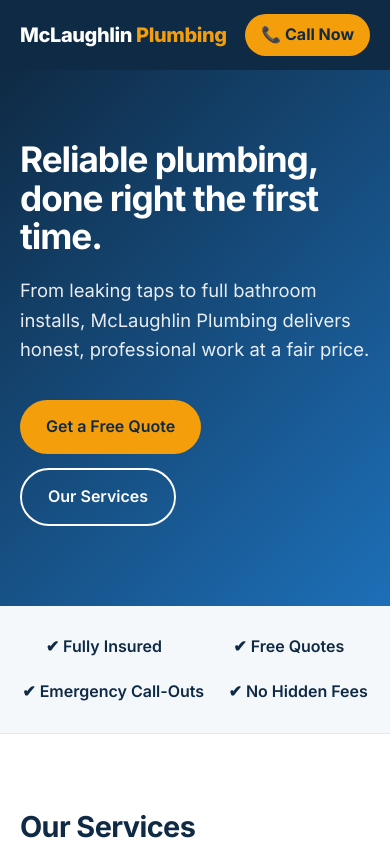
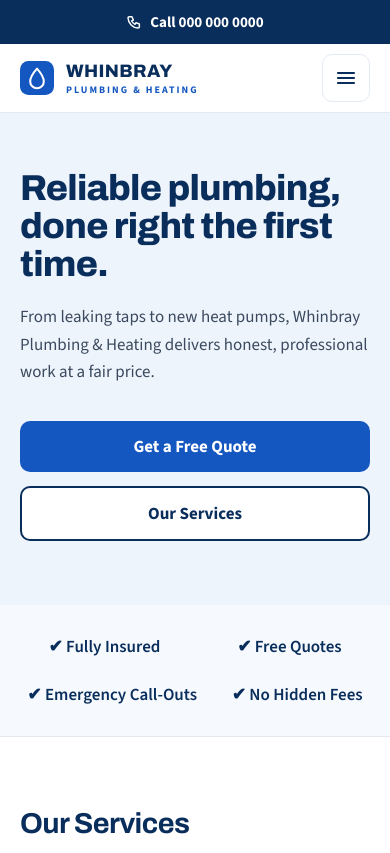
Before and after one commit to david-mcdaid/WhinbrayPlumbingAndHeating, a plain HTML site: page index.html in a window 390 px wide. Shown: the top 853 px of the page. Drawn offline with nearby package versions, Linux system fonts and the light colour scheme.

Commit message:
Rebrand to Whinbray and add responsive header with mobile menu
- Brand tokens from the approved mockup (navy/blue on white, Archivo + Source Sans 3)
- Top bar with service area and tap-to-call; sticky white header
- Hamburger menu below 860px: aria-expanded, closes on link tap / Escape,
  links stay visible if JS is unavailable
- Light hero, 48px+ touch targets, focus-visible outlines, reduced-motion
- Irish (+353) tel placeholders

Co-Authored-By: Claude Opus 5.5 <noreply@anthropic.com>
Claude-Session: https://claude.ai/code/session_01JBnELLZQWsVavSUyg8Q4EP

```diff
--- a/index.html
+++ b/index.html
@@ -1,34 +1,54 @@
 <!DOCTYPE html>
 <html lang="en">
 <head>
+  <script>document.documentElement.classList.add("js")</script>
   <meta charset="UTF-8">
   <meta name="viewport" content="width=device-width, initial-scale=1.0">
-  <title>McLaughlin Plumbing</title>
-  <meta name="description" content="McLaughlin Plumbing — reliable, local plumbing and heating services. Repairs, installations, and emergency call-outs.">
+  <title>Whinbray Plumbing &amp; Heating | Plumbers in Donegal</title>
+  <meta name="description" content="Whinbray Plumbing &amp; Heating — reliable plumbing, heating, heat pumps and ventilation across Donegal and surrounding areas. Free quotes and emergency call-outs.">
   <link rel="preconnect" href="https://fonts.googleapis.com">
   <link rel="preconnect" href="https://fonts.gstatic.com" crossorigin>
-  <link href="https://fonts.googleapis.com/css2?family=Inter:wght@400;500;600;700;800&display=swap" rel="stylesheet">
+  <link href="https://fonts.googleapis.com/css2?family=Archivo:wght@700;800&family=Source+Sans+3:wght@400;600;700&display=swap" rel="stylesheet">
   <link rel="stylesheet" href="styles.css">
 </head>
 <body>
 
-  <header>
+  <div class="topbar">
+    <div class="container topbar-inner">
+      <span class="topbar-area">Plumbing, heating &amp; renewables across Donegal and surrounding areas</span>
+      <!-- TODO: replace with real phone number -->
+      <a href="tel:+353000000000" class="topbar-phone">
+        <svg width="16" height="16" viewBox="0 0 24 24" fill="none" stroke="currentColor" stroke-width="2.2" stroke-linecap="round" stroke-linejoin="round" aria-hidden="true"><path d="M5 4h4l2 5-2.5 1.5a11 11 0 0 0 5 5L15 13l5 2v4a2 2 0 0 1-2 2A16 16 0 0 1 3 6a2 2 0 0 1 2-2"/></svg>
+        Call 000 000 0000
+      </a>
+    </div>
+  </div>
+
+  <header class="site-header">
     <div class="container nav">
-      <a href="#" class="logo">McLaughlin <span>Plumbing</span></a>
-      <ul class="nav-links">
-        <li><a href="#services">Services</a></li>
-        <li><a href="#about">About</a></li>
-        <li><a href="#contact">Contact</a></li>
-      </ul>
-      <!-- TODO: replace with real phone number -->
-      <a href="tel:+440000000000" class="nav-phone">📞 Call Now</a>
+      <a href="#" class="logo" aria-label="Whinbray Plumbing &amp; Heating, home">
+        <svg class="logo-mark" width="40" height="40" viewBox="0 0 40 40" fill="none" aria-hidden="true"><rect width="40" height="40" rx="10" fill="#1557C0"/><path d="M20 9s-8 9-8 15a8 8 0 0 0 16 0c0-6-8-15-8-15z" stroke="#fff" stroke-width="2.4" stroke-linejoin="round"/></svg>
+        <span class="logo-text"><strong>WHINBRAY</strong><small>PLUMBING &amp; HEATING</small></span>
+      </a>
+      <button class="nav-toggle" type="button" aria-expanded="false" aria-controls="site-nav" aria-label="Open menu">
+        <svg class="icon-open" width="24" height="24" viewBox="0 0 24 24" fill="none" stroke="currentColor" stroke-width="2.2" stroke-linecap="round" aria-hidden="true"><path d="M4 7h16M4 12h16M4 17h16"/></svg>
+        <svg class="icon-close" width="24" height="24" viewBox="0 0 24 24" fill="none" stroke="currentColor" stroke-width="2.2" stroke-linecap="round" aria-hidden="true"><path d="M6 6l12 12M18 6L6 18"/></svg>
+      </button>
+      <nav id="site-nav" class="nav-menu" aria-label="Main">
+        <ul class="nav-links">
+          <li><a href="#services">Services</a></li>
+          <li><a href="#about">About</a></li>
+          <li><a href="#contact">Contact</a></li>
+        </ul>
+        <a href="#contact" class="btn btn-primary nav-cta">Get a free quote</a>
+      </nav>
     </div>
   </header>
 
   <section class="hero">
     <div class="container">
       <h1>Reliable plumbing, done right the first time.</h1>
-      <p>From leaking taps to full bathroom installs, McLaughlin Plumbing delivers honest, professional work at a fair price.</p>
+      <p>From leaking taps to new heat pumps, Whinbray Plumbing &amp; Heating delivers honest, professional work at a fair price.</p>
       <div class="hero-actions">
         <a href="#contact" class="btn btn-primary">Get a Free Quote</a>
         <a href="#services" class="btn btn-outline">Our Services</a>
@@ -87,7 +107,7 @@
   <section id="about" class="about">
     <div class="container about-grid">
       <div>
-        <h2 class="section-title">Why choose McLaughlin Plumbing?</h2>
+        <h2 class="section-title">Why choose Whinbray?</h2>
         <p>We're a local, family-run business built on word of mouth. We turn up when we say we will, explain the work clearly, and leave your home clean and tidy.</p>
         <ul class="about-list">
           <li>Qualified, experienced plumbers</li>
@@ -123,7 +143,7 @@
         <div class="contact-info">
           <div class="item">
             <div class="label">Phone</div>
-            <div class="value"><a href="tel:+440000000000">000 0000 0000</a></div>
+            <div class="value"><a href="tel:+353000000000">000 0000 0000</a></div>
           </div>
           <div class="item">
             <div class="label">Email</div>
@@ -131,7 +151,7 @@
           </div>
           <div class="item">
             <div class="label">Service Area</div>
-            <div class="value">Your town &amp; surrounding areas</div>
+            <div class="value">Donegal &amp; surrounding areas</div>
           </div>
           <div class="item">
             <div class="label">Hours</div>
@@ -153,13 +173,39 @@
 
   <footer>
     <div class="container footer-inner">
-      <div>&copy; <span id="year"></span> McLaughlin Plumbing. All rights reserved.</div>
+      <div>&copy; <span id="year"></span> Whinbray Plumbing &amp; Heating. All rights reserved.</div>
       <div><a href="#services">Services</a> · <a href="#about">About</a> · <a href="#contact">Contact</a></div>
     </div>
   </footer>
 
   <script>
     document.getElementById("year").textContent = new Date().getFullYear();
+
+    // Mobile menu
+    (function () {
+      var header = document.querySelector(".site-header");
+      var toggle = header.querySelector(".nav-toggle");
+      function setOpen(open) {
+        header.classList.toggle("is-open", open);
+        toggle.setAttribute("aria-expanded", String(open));
+        toggle.setAttribute("aria-label", open ? "Close menu" : "Open menu");
+      }
+      toggle.addEventListener("click", function () {
+        setOpen(!header.classList.contains("is-open"));
+      });
+      header.querySelectorAll(".nav-menu a").forEach(function (link) {
+        link.addEventListener("click", function () { setOpen(false); });
+      });
+      document.addEventListener("keydown", function (e) {
+        if (e.key === "Escape" && header.classList.contains("is-open")) {
+          setOpen(false);
+          toggle.focus();
+        }
+      });
+      window.matchMedia("(min-width: 861px)").addEventListener("change", function (e) {
+        if (e.matches) setOpen(false);
+      });
+    })();
   </script>
 </body>
 </html>
--- a/styles.css
+++ b/styles.css
@@ -1,28 +1,40 @@
 :root {
-  --navy: #0f2a44;
-  --blue: #1d6fb8;
-  --blue-light: #e8f2fb;
-  --accent: #f59e0b;
-  --text: #1f2933;
-  --muted: #5b6770;
+  /* Brand: white & blue (from the approved mockup) */
+  --navy: #0a2e5c;
+  --navy-deep: #07213f;
+  --blue: #1557c0;
+  --blue-dark: #0f469f;
+  --blue-light: #eef4fc;
+  --text: #0a2540;
+  --muted: #3b4a5e;
+  --border: #e3eaf4;
   --bg: #ffffff;
-  --bg-alt: #f5f8fb;
+  --bg-alt: #f6f9fd;
   --radius: 12px;
-  --max: 1120px;
+  --max: 1200px;
+  --font-body: "Source Sans 3", system-ui, -apple-system, "Segoe UI", sans-serif;
+  --font-head: "Archivo", system-ui, -apple-system, "Segoe UI", sans-serif;
+  --header-h: 80px;
 }
 
 * { box-sizing: border-box; margin: 0; padding: 0; }
 
-html { scroll-behavior: smooth; }
+html { scroll-behavior: smooth; scroll-padding-top: var(--header-h); }
 
 body {
-  font-family: "Inter", system-ui, -apple-system, sans-serif;
+  font-family: var(--font-body);
+  font-size: 1.0625rem;
   color: var(--text);
   background: var(--bg);
   line-height: 1.6;
+  -webkit-text-size-adjust: 100%;
 }
 
+h1, h2, h3 { font-family: var(--font-head); }
+
 a { color: inherit; text-decoration: none; }
+
+:focus-visible { outline: 3px solid var(--blue); outline-offset: 2px; }
 
 .container {
   width: 100%;
@@ -32,71 +44,124 @@ a { color: inherit; text-decoration: none; }
 }
 
 .btn {
-  display: inline-block;
-  padding: 14px 26px;
-  border-radius: 999px;
-  font-weight: 600;
-  transition: transform 0.15s ease, background 0.15s ease;
+  display: inline-flex;
+  align-items: center;
+  justify-content: center;
+  min-height: 48px;
+  padding: 12px 26px;
+  border-radius: 10px;
+  font-weight: 700;
+  transition: background 0.15s ease, color 0.15s ease;
 }
-.btn:hover { transform: translateY(-2px); }
-.btn-primary { background: var(--accent); color: var(--navy); }
-.btn-primary:hover { background: #fbbf24; }
-.btn-outline { border: 2px solid #fff; color: #fff; }
-.btn-outline:hover { background: rgba(255, 255, 255, 0.1); }
+.btn-primary { background: var(--blue); color: #fff; }
+.btn-primary:hover { background: var(--blue-dark); }
+.btn-outline { border: 2px solid var(--navy); color: var(--navy); background: #fff; }
+.btn-outline:hover { background: var(--navy); color: #fff; }
+
+/* Top bar */
+.topbar {
+  background: var(--navy);
+  color: #fff;
+  font-size: 0.9375rem;
+}
+.topbar-inner {
+  display: flex;
+  align-items: center;
+  justify-content: space-between;
+  gap: 16px;
+  min-height: 44px;
+}
+.topbar-phone {
+  display: inline-flex;
+  align-items: center;
+  gap: 8px;
+  font-weight: 700;
+  white-space: nowrap;
+  padding: 10px 0;
+}
+.topbar-phone:hover { text-decoration: underline; }
 
 /* Header */
-header {
+.site-header {
   position: sticky;
   top: 0;
-  z-index: 10;
-  background: var(--navy);
-  color: #fff;
+  z-index: 50;
+  background: #fff;
+  border-bottom: 1px solid var(--border);
 }
 .nav {
   display: flex;
   align-items: center;
   justify-content: space-between;
-  height: 70px;
+  gap: 24px;
+  height: var(--header-h);
 }
 .logo {
+  display: flex;
+  align-items: center;
+  gap: 12px;
+  color: var(--navy);
+  flex-shrink: 0;
+}
+.logo-text { display: flex; flex-direction: column; line-height: 1; }
+.logo-text strong {
+  font-family: var(--font-head);
   font-weight: 800;
-  font-size: 1.25rem;
-  letter-spacing: -0.02em;
+  font-size: 1.375rem;
+  letter-spacing: 0.02em;
 }
-.logo span { color: var(--accent); }
+.logo-text small {
+  font-size: 0.75rem;
+  font-weight: 700;
+  letter-spacing: 0.24em;
+  color: var(--blue);
+  margin-top: 5px;
+}
+.nav-menu {
+  display: flex;
+  align-items: center;
+  gap: 32px;
+}
 .nav-links {
   display: flex;
-  gap: 28px;
+  gap: 32px;
   list-style: none;
-  font-weight: 500;
+  font-weight: 600;
 }
-.nav-links a:hover { color: var(--accent); }
-.nav-phone {
-  background: var(--accent);
+.nav-links a { color: var(--text); padding: 8px 0; }
+.nav-links a:hover { color: var(--blue); }
+.nav-toggle {
+  display: none;
+  width: 48px;
+  height: 48px;
+  border: 1px solid var(--border);
+  border-radius: 10px;
+  background: #fff;
   color: var(--navy);
-  padding: 8px 16px;
-  border-radius: 999px;
-  font-weight: 700;
-  white-space: nowrap;
+  cursor: pointer;
+  align-items: center;
+  justify-content: center;
 }
+.nav-toggle .icon-close { display: none; }
 
 /* Hero */
 .hero {
-  background: linear-gradient(135deg, var(--navy) 0%, var(--blue) 100%);
-  color: #fff;
-  padding: 100px 0 110px;
+  background: var(--blue-light);
+  color: var(--navy);
+  padding: 96px 0 104px;
 }
 .hero h1 {
-  font-size: clamp(2.2rem, 5vw, 3.6rem);
-  line-height: 1.1;
-  letter-spacing: -0.03em;
-  max-width: 720px;
+  font-size: clamp(2.25rem, 5.5vw, 4rem);
+  font-weight: 800;
+  line-height: 1.06;
+  letter-spacing: -0.02em;
+  max-width: 760px;
   margin-bottom: 20px;
 }
 .hero p {
-  font-size: 1.15rem;
+  font-size: clamp(1.0625rem, 2vw, 1.3rem);
+  color: var(--muted);
   max-width: 580px;
-  opacity: 0.9;
   margin-bottom: 36px;
 }
 .hero-actions { display: flex; flex-wrap: wrap; gap: 14px; }
@@ -278,8 +343,52 @@ footer {
 
 /* Responsive */
 @media (max-width: 860px) {
-  .nav-links { display: none; }
+  :root { --header-h: 68px; }
   .about-grid, .contact-grid { grid-template-columns: 1fr; gap: 40px; }
-  section { padding: 70px 0; }
-  .hero { padding: 70px 0 80px; }
+  section { padding: 64px 0; }
+  .hero { padding: 56px 0 64px; }
+
+  /* Mobile menu (only hidden when JS is available to open it) */
+  .nav-toggle { display: inline-flex; }
+  .js .nav-menu {
+    display: none;
+    position: absolute;
+    top: 100%;
+    left: 0;
+    right: 0;
+    background: #fff;
+    border-bottom: 1px solid var(--border);
+    box-shadow: 0 16px 32px rgba(10, 46, 92, 0.12);
+    padding: 8px 20px 20px;
+  }
+  .js .site-header.is-open .nav-menu { display: block; }
+  .site-header.is-open .icon-open { display: none; }
+  .site-header.is-open .icon-close { display: block; }
+  .nav-menu { flex-direction: column; align-items: stretch; gap: 0; }
+  .nav-links { flex-direction: column; gap: 0; }
+  .nav-links a {
+    display: flex;
+    align-items: center;
+    min-height: 52px;
+    border-bottom: 1px solid var(--border);
+    font-size: 1.125rem;
+  }
+  .nav-cta { width: 100%; margin-top: 16px; }
+  /* Without JS, show the links inline under the logo */
+  html:not(.js) .nav { flex-wrap: wrap; height: auto; padding: 12px 20px; }
+  html:not(.js) .nav-toggle { display: none; }
 }
+
+@media (max-width: 600px) {
+  .topbar-area { display: none; }
+  .topbar-inner { justify-content: center; }
+  .logo-text strong { font-size: 1.125rem; }
+  .logo-text small { font-size: 0.625rem; letter-spacing: 0.2em; }
+  .logo-mark { width: 34px; height: 34px; }
+  .hero-actions .btn { flex: 1 1 100%; }
+}
+
+@media (prefers-reduced-motion: reduce) {
+  html { scroll-behavior: auto; }
+  * { transition: none !important; }
+}
```
